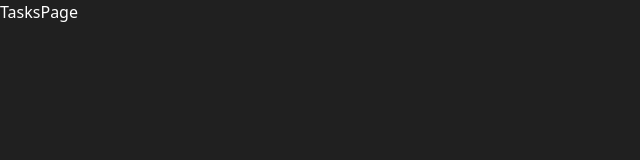
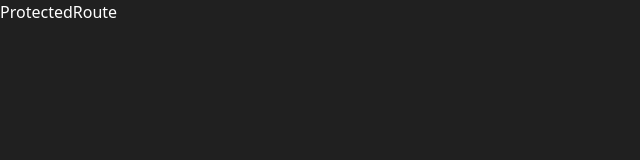
Before and after one commit to AlexBecci/Login-CRUD, a React (Vite) app in the folder client/: page /tasks in a window 1280 px wide. Shown: the top 160 px of the page, without its empty margins (0-640 px from the left). Built offline with nearby package versions, Linux system fonts and the light colour scheme.

Commit message:
protected route created

```diff
--- a/client/src/App.jsx
+++ b/client/src/App.jsx
@@ -6,6 +6,7 @@ import ProfilePage from "./pages/ProfilePage";
 import TasksPage from "./pages/TasksPage";
 import TaskFormPage from "./pages/TaskFormPage";
 import HomePage from "./pages/HomePage";
+import ProtectedRoute from "./ProtectedRoute";
 
 function App() {
   return (
@@ -15,10 +16,13 @@ function App() {
           <Route path="/" element={<HomePage />} />
           <Route path="/login" element={<LoginPage />} />
           <Route path="/register" element={<RegisterPage />} />
-          <Route path="/tasks" element={<TasksPage />} />
-          <Route path="/add-task" element={<TaskFormPage />} />
-          <Route path="/tasks/:id" element={<TaskFormPage />} />
-          <Route path="/profile" element={<ProfilePage />} />
+
+          <Route element={<ProtectedRoute/>}>
+            <Route path="/tasks" element={<TasksPage />} />
+            <Route path="/add-task" element={<TaskFormPage />} />
+            <Route path="/tasks/:id" element={<TaskFormPage />} />
+            <Route path="/profile" element={<ProfilePage />} />
+          </Route>
         </Routes>
       </BrowserRouter>
     </AuthProvider>
--- /dev/null
+++ b/client/src/ProtectedRoute.jsx
@@ -0,0 +1,9 @@
+import React from 'react'
+
+function ProtectedRoute() {
+  return (
+    <div>ProtectedRoute</div>
+  )
+}
+
+export default ProtectedRoute
```
